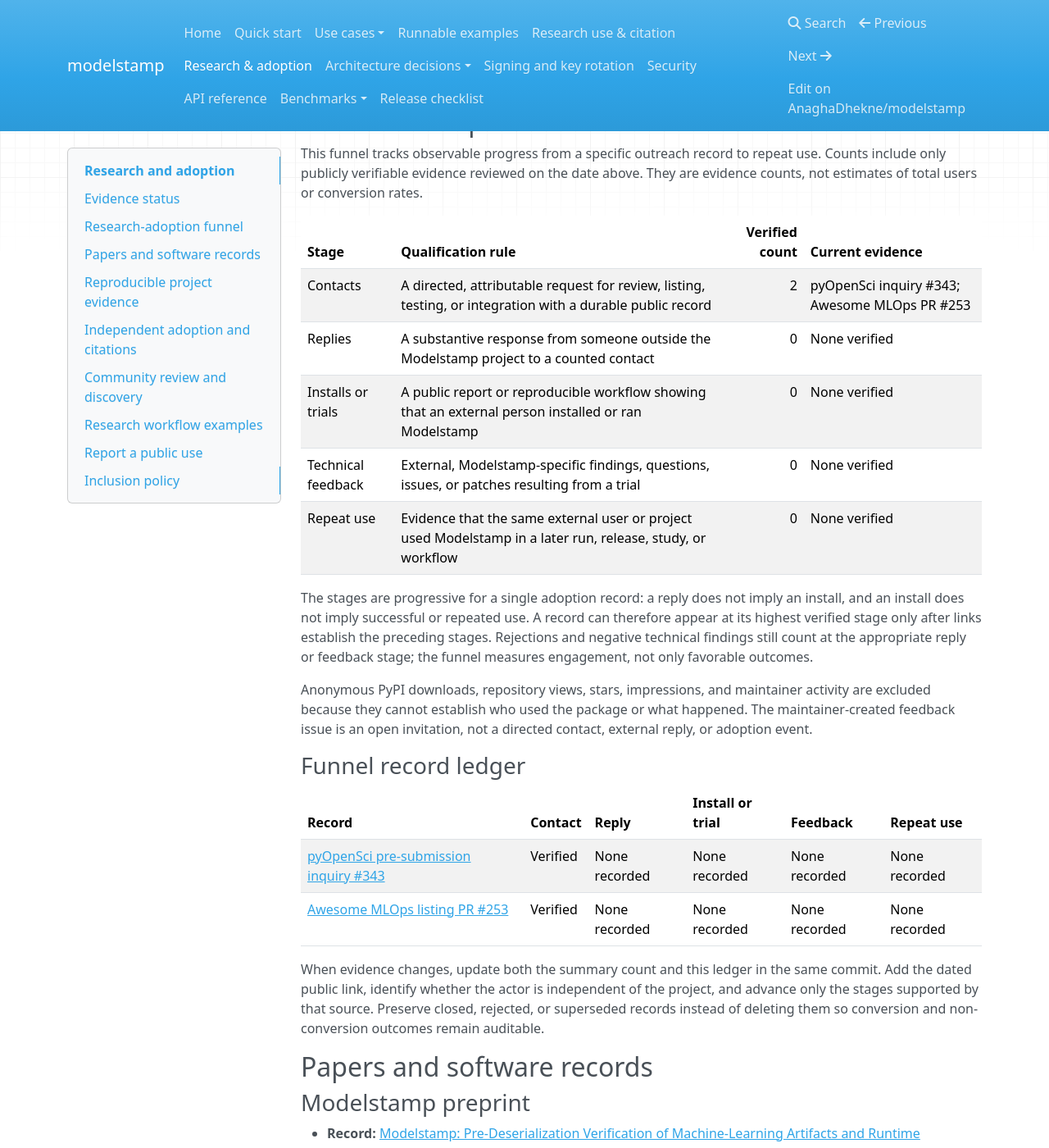
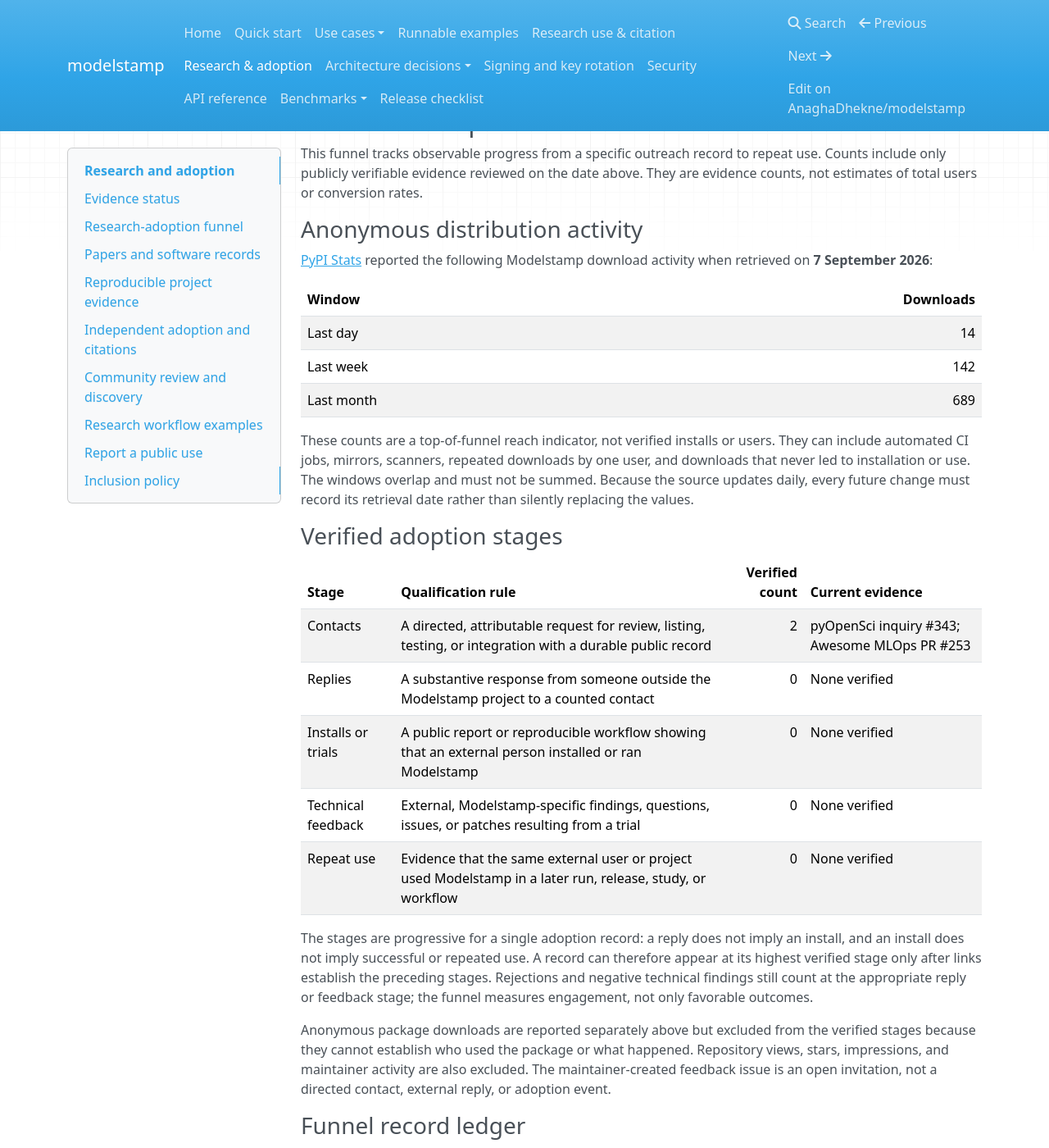
Before and after one commit to AnaghaDhekne/modelstamp, an MkDocs documentation site: the page built from docs/research-adoption.md, in a window 1280 px wide and 1400 px high, scrolled down 805 px. Shown: the whole window at 82% size. Built offline with MkDocs 1.6.1, drawn with Linux system fonts in a browser that asks for light colours; nearby versions of some CDN libraries.

Commit message:
docs: track anonymous package downloads

```diff
--- a/docs/research-adoption.md
+++ b/docs/research-adoption.md
@@ -31,6 +31,25 @@
 date above. They are evidence counts, not estimates of total users or conversion
 rates.
 
+### Anonymous distribution activity
+
+[PyPI Stats](https://pypistats.org/packages/modelstamp) reported the following
+Modelstamp download activity when retrieved on **7 September 2026**:
+
+| Window | Downloads |
+| --- | ---: |
+| Last day | 14 |
+| Last week | 142 |
+| Last month | 689 |
+
+These counts are a top-of-funnel reach indicator, not verified installs or
+users. They can include automated CI jobs, mirrors, scanners, repeated downloads
+by one user, and downloads that never led to installation or use. The windows
+overlap and must not be summed. Because the source updates daily, every future
+change must record its retrieval date rather than silently replacing the values.
+
+### Verified adoption stages
+
 | Stage | Qualification rule | Verified count | Current evidence |
 | --- | --- | ---: | --- |
 | Contacts | A directed, attributable request for review, listing, testing, or integration with a durable public record | 2 | pyOpenSci inquiry #343; Awesome MLOps PR #253 |
@@ -46,10 +65,11 @@
 the appropriate reply or feedback stage; the funnel measures engagement, not
 only favorable outcomes.
 
-Anonymous PyPI downloads, repository views, stars, impressions, and maintainer
-activity are excluded because they cannot establish who used the package or
-what happened. The maintainer-created feedback issue is an open invitation, not
-a directed contact, external reply, or adoption event.
+Anonymous package downloads are reported separately above but excluded from the
+verified stages because they cannot establish who used the package or what
+happened. Repository views, stars, impressions, and maintainer activity are also
+excluded. The maintainer-created feedback issue is an open invitation, not a
+directed contact, external reply, or adoption event.
 
 ### Funnel record ledger
 
```
